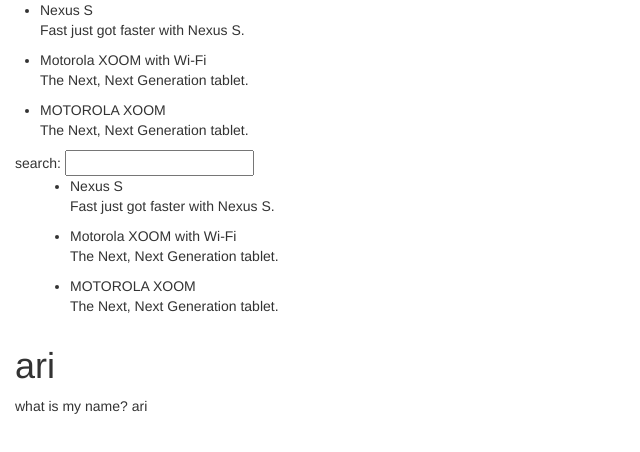
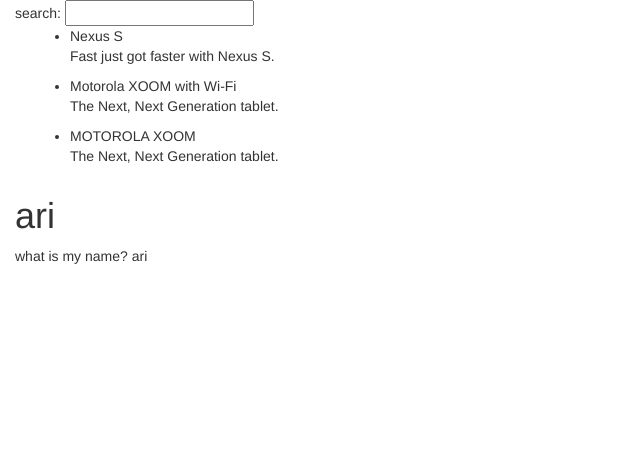
Before and after one commit to arimoelhadi/tutorial, a website: page app/index.html in a window 1280 px wide. Shown: the whole page, without its empty margins (0-640 px from the left). Drawn offline with Linux system fonts and the light colour scheme.

Commit message:
commit branch tutorial

```diff
--- a/app/index.html
+++ b/app/index.html
@@ -7,13 +7,13 @@
 </head>
 <body ng-controller="PhoneListCtrl">
 <!-- ari branch tutorial -->
-  <ul>
+  <!-- <ul>
     <li ng-repeat="phone in phones">
       {{phone.name}}
       <p>{{phone.snippet}}</p>
     </li>
   </ul>
-
+ -->
 	<div class="container-fluid">
 	    <div class="row">
 	      <div class="col-md-10">
```
